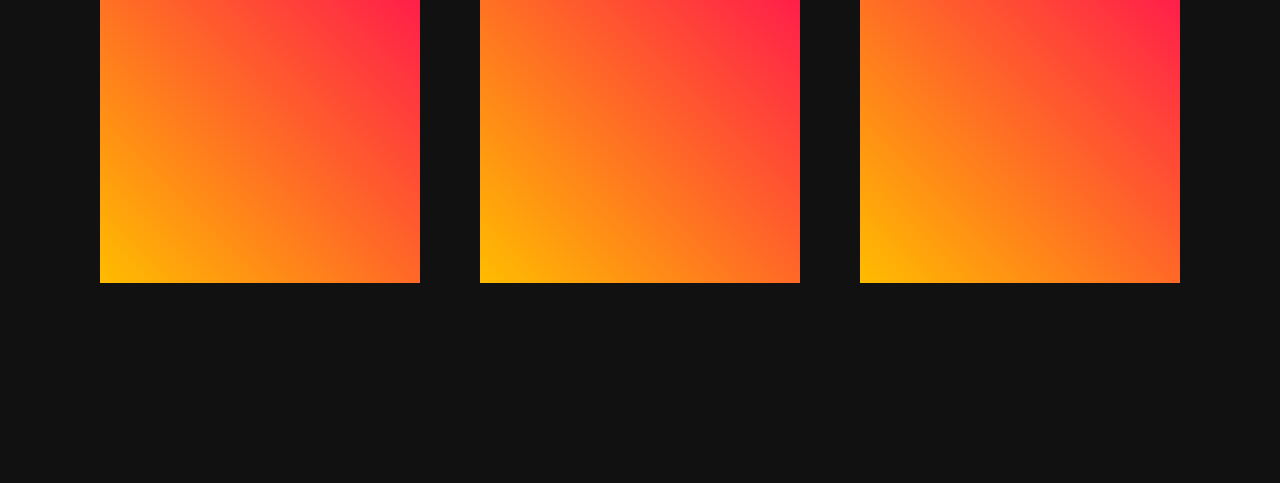
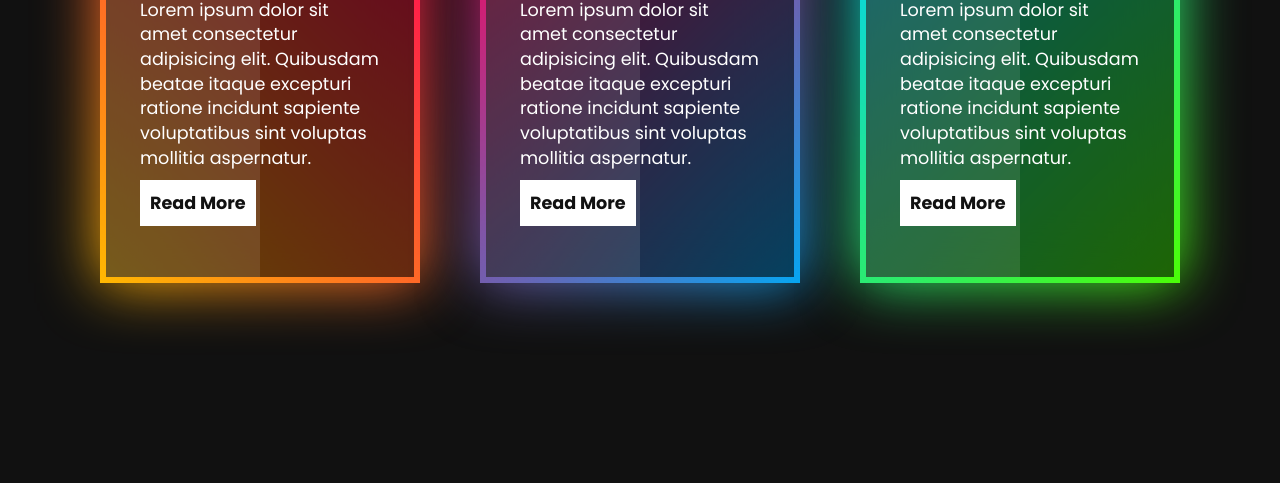
Before and after one commit to Raoul-Shah/CSS-Gradient-Border-Cards, a plain HTML site: page index.html in a window 1280 px wide. Shown: the part 317-800 px from the top of the page. Drawn offline with Linux system fonts and the light colour scheme.

Commit message:
Added Last Part

```diff
--- a/style.css
+++ b/style.css
@@ -59,4 +59,65 @@ body {
     width: 100%;
     height: 100%;
     background: linear-gradient(45deg, #ffbc00, #ff0058);
+    filter: blur(30px);
 }
+
+.container .box:nth-child(2)::before,
+.container .box:nth-child(2)::after {
+    background: linear-gradient(315deg, #03a9f4, #ff0058);
+}
+
+.container .box:nth-child(3)::before,
+.container .box:nth-child(3)::after {
+    background: linear-gradient(315deg, #4dff03, #00d0ff);
+}
+
+.container .box span {
+    position: absolute;
+    top: 6px;
+    left: 6px;
+    right: 6px;
+    bottom: 6px;
+    background: rgba(0, 0, 0, 0.6);
+    z-index: 2;
+}
+
+.container .box span::before {
+    content: '';
+    position: absolute;
+    top: 0;
+    left: 0;
+    width: 50%;
+    height: 100%;
+    background: rgba(255, 255, 255, 0.1);
+    pointer-events: none;
+}
+
+.container .box .content {
+    position: relative;
+    z-index: 10;
+    padding: 20px 40px;
+}
+
+.container .box .content h2 {
+    font-size: 2em;
+    color: #fff;
+    margin-bottom: 10px;
+}
+
+.container .box .content p {
+    font-size: 1.1em;
+    color: #fff;
+    margin-bottom: 10px;
+    line-height: 1.4em;
+}
+
+.container .box .content a {
+    display: inline-block;
+    font-size: 1.1em;
+    color: #111;
+    background: #fff;
+    padding: 10px;
+    text-decoration: none;
+    font-weight: 700;
+}
```
